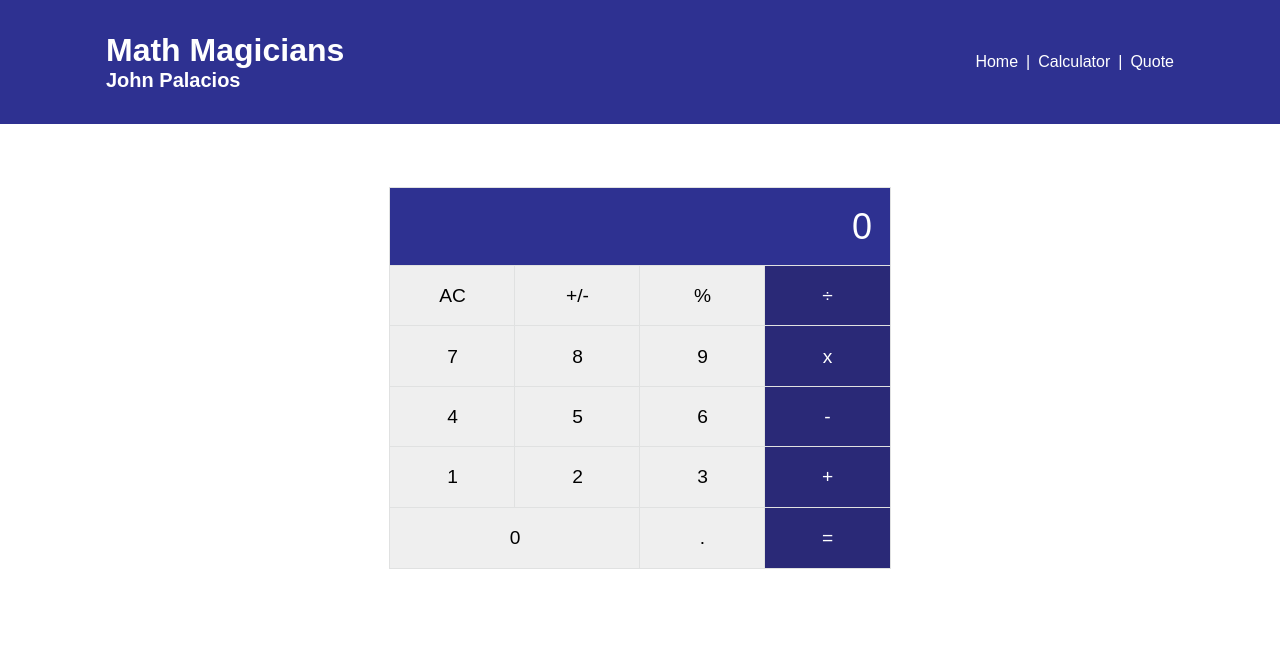
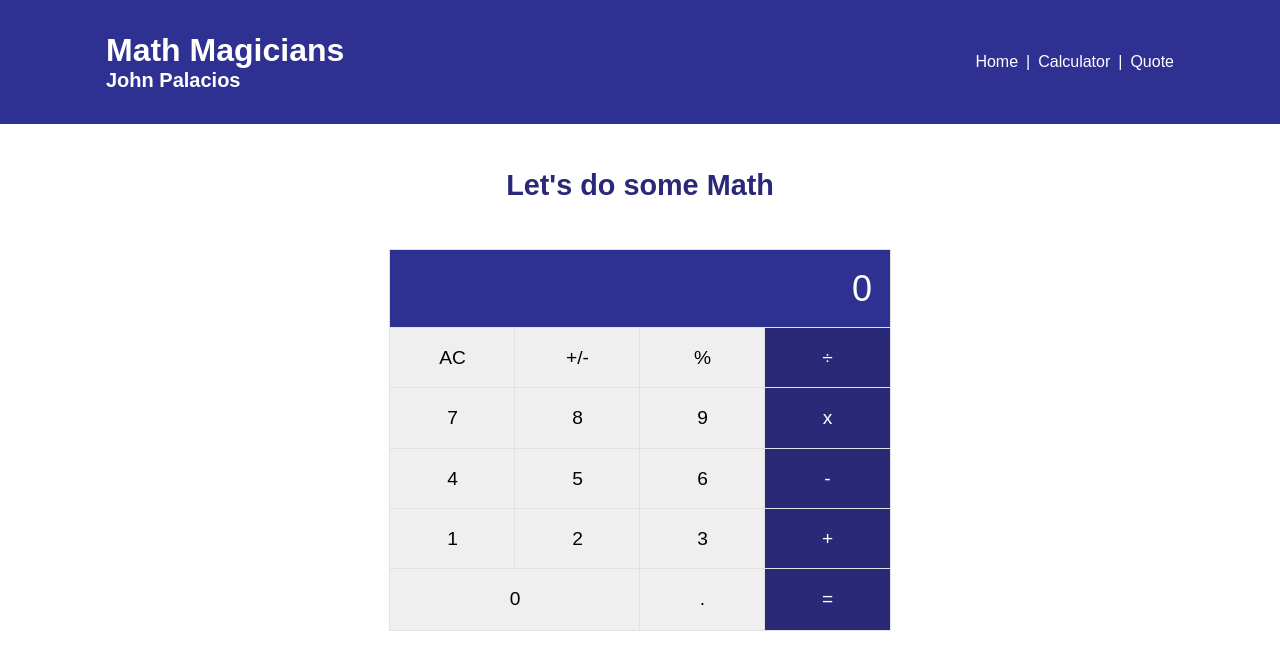
Before and after one commit to Rysth/REACT-Math-Magicians, a React (Create React App) app: page /calculator in a window 1280 px wide. Shown: the top 670 px of the page. Built offline with nearby package versions, Linux system fonts and the light colour scheme; a web font is replaced by a local one.

Commit message:
Change anchor for Link components from react-router-dom.

```diff
--- a/src/App.js
+++ b/src/App.js
@@ -12,7 +12,6 @@ export default function App() {
       <div className="container">
         <Routes>
           <Route path="/" element={<Home />} />
-          <Route path="/home" element={<Home />} />
           <Route path="/calculator" element={<Calculator />} />
           <Route path="/quote" element={<Quote />} />
         </Routes>
--- a/src/components/Calculator.css
+++ b/src/components/Calculator.css
@@ -4,6 +4,13 @@
   --CL-primary-gray: #848692;
   --CL-neutral-white: #fff;
   --CL-neutral-black: #000;
+}
+
+.calculator-title {
+  text-align: center;
+  font-size: 1.8rem;
+  color: var(--CL-secondary);
+  margin: initial auto 0 auto;
 }
 
 .calculator {
--- a/src/components/Calculator.js
+++ b/src/components/Calculator.js
@@ -60,6 +60,10 @@ export default function Calculator() {
   }, [buttonName]);
 
   return (
+    <>
+      <div>
+        <h3 className="calculator-title">Let&apos;s do some Math</h3>
+      </div>
       <div className="calculator">
         <CalculatorResult result={result} />
         <div className="calculator-body">
@@ -70,5 +74,6 @@ export default function Calculator() {
           <CalculatorGroup array={calculatorButtons.slice(16, 19)} setButtonName={setButtonName} />
         </div>
       </div>
+    </>
   );
 }
--- a/src/components/Navbar/Navbar.js
+++ b/src/components/Navbar/Navbar.js
@@ -1,4 +1,5 @@
 import React from 'react';
+import { Link } from 'react-router-dom';
 import './Navbar.css';
 
 function Navbar() {
@@ -12,21 +13,21 @@ function Navbar() {
         <nav className="navbar-right">
           <ul className="navbar-list">
             <li className="navbar-item">
-              <a href="/home" className="navbar-link">
+              <Link to="/" className="navbar-link">
                 Home
-              </a>
+              </Link>
             </li>
             <li className="navbar-item separator">|</li>
             <li className="navbar-item">
-              <a href="/calculator" className="navbar-link">
+              <Link to="/calculator" className="navbar-link">
                 Calculator
-              </a>
+              </Link>
             </li>
             <li className="navbar-item separator">|</li>
             <li className="navbar-item">
-              <a href="/quote" className="navbar-link">
+              <Link to="/quote" className="navbar-link">
                 Quote
-              </a>
+              </Link>
             </li>
           </ul>
         </nav>
--- a/src/components/Pages/Home.css
+++ b/src/components/Pages/Home.css
@@ -5,6 +5,7 @@
 .home-title {
   text-align: center;
   font-size: 1.8rem;
+  color: var(--CL-secondary);
 }
 
 .home-text {
--- a/src/components/Quote/Quote.css
+++ b/src/components/Quote/Quote.css
@@ -11,6 +11,8 @@
 
 .quote-description.author {
   font-weight: bold;
+  color: var(--CL-secondary);
+  font-size: 1.5rem;
   margin: 0;
 }
 
@@ -23,14 +25,14 @@
 
 @media (min-width: 768px) {
   .quote {
-    margin: 10em auto 0 auto;
+    margin: 12em auto 0 auto;
   }
 
   .quote-description {
-    font-size: 1.5rem;
+    font-size: 1.2rem;
   }
 
   .quote-loading {
-    font-size: 3rem;
+    font-size: 5rem;
   }
 }
--- a/src/components/Quote/Quote.js
+++ b/src/components/Quote/Quote.js
@@ -19,7 +19,7 @@ export default function Quote() {
         });
         const data = await response.json();
         setQuote({
-          message: data[0]?.quote,
+          message: `"${data[0]?.quote}"`,
           author: data[0]?.author,
         });
       } catch (error) {
```
Lines whose indentation alone changed are shown as unchanged.
